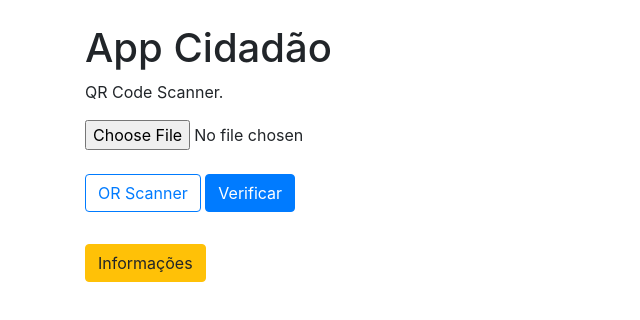
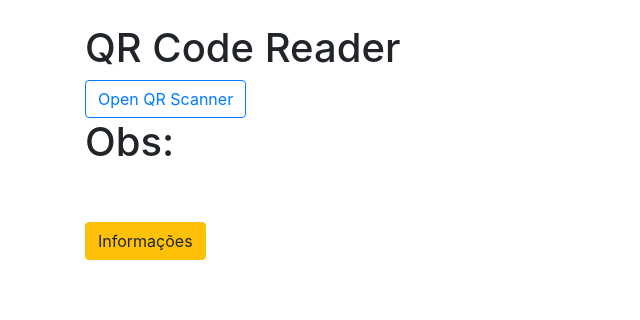
Before and after one commit to MatheusCbrl/SW-App_cidadao, a plain HTML site: page index.html in a window 1280 px wide. Shown: the whole page, without its empty margins (0-640 px from the left). Drawn offline with nearby package versions, Linux system fonts and the light colour scheme.

Commit message:
Add files via upload

```diff
--- a/index.html
+++ b/index.html
@@ -1,5 +1,6 @@
 <!DOCTYPE html>
 <html lang="pt-BR">
+
 <head>
   <meta charset="UTF-8" />
   <meta name="viewport" content="width=device-width, initial-scale=1.0" />
@@ -15,124 +16,73 @@
   <link rel="apple-touch-icon" href="images/icons/icon-388x388.png" />
   <link rel="apple-touch-icon" href="images/icons/icon-512x512.png" />
 
-    <link
-      rel="apple-touch-startup-image"
-      href="images/icons/icon-512x512.png"
-      media="(device-width: 320px) and (device-height: 568px) and (-webkit-device-pixel-ratio: 2) and (orientation: portrait)"
-    />
-    <link
-      rel="apple-touch-startup-image"
-      href="images/icons/icon-930x450.png"
-      media="(device-width: 375px) and (device-height: 667px) and (-webkit-device-pixel-ratio: 2) and (orientation: portrait)"
-    />
-    <link
-      rel="apple-touch-startup-image"
-      href="images/icons/icon-1024x1024.png"
-      media="(device-width: 414px) and (device-height: 736px) and (-webkit-device-pixel-ratio: 3) and (orientation: portrait)"
-    />
-    <link
-      rel="apple-touch-startup-image"
-      href="images/icons/icon-2048x2048.png"
-      media="(device-width: 375px) and (device-height: 812px) and (-webkit-device-pixel-ratio: 3) and (orientation: portrait)"
-    />
+  <link rel="apple-touch-startup-image" href="images/icons/icon-512x512.png"
+    media="(device-width: 320px) and (device-height: 568px) and (-webkit-device-pixel-ratio: 2) and (orientation: portrait)" />
+  <link rel="apple-touch-startup-image" href="images/icons/icon-930x450.png"
+    media="(device-width: 375px) and (device-height: 667px) and (-webkit-device-pixel-ratio: 2) and (orientation: portrait)" />
+  <link rel="apple-touch-startup-image" href="images/icons/icon-1024x1024.png"
+    media="(device-width: 414px) and (device-height: 736px) and (-webkit-device-pixel-ratio: 3) and (orientation: portrait)" />
+  <link rel="apple-touch-startup-image" href="images/icons/icon-2048x2048.png"
+    media="(device-width: 375px) and (device-height: 812px) and (-webkit-device-pixel-ratio: 3) and (orientation: portrait)" />
 
   <meta name="apple-mobile-web-app-status-bar" content="#343a40" />
   <!-- fim ios support -->
   <meta name="theme-color" content="#343a40" />
-    <link
-      rel="stylesheet"
-      href="https://stackpath.bootstrapcdn.com/bootstrap/4.5.2/css/bootstrap.min.css"
-      integrity="sha384-JcKb8q3iqJ61gNV9KGb8thSsNjpSL0n8PARn9HuZOnIxN0hoP+VmmDGMN5t9UJ0Z"
-      crossorigin="anonymous"
-    />
-    <script
-      src="https://code.jquery.com/jquery-3.5.1.slim.min.js"
+  <link rel="stylesheet" href="https://stackpath.bootstrapcdn.com/bootstrap/4.5.2/css/bootstrap.min.css"
+    integrity="sha384-JcKb8q3iqJ61gNV9KGb8thSsNjpSL0n8PARn9HuZOnIxN0hoP+VmmDGMN5t9UJ0Z" crossorigin="anonymous" />
+  <script src="https://code.jquery.com/jquery-3.5.1.slim.min.js"
     integrity="sha384-DfXdz2htPH0lsSSs5nCTpuj/zy4C+OGpamoFVy38MVBnE+IbbVYUew+OrCXaRkfj"
-      crossorigin="anonymous"
-    ></script>
-    <script
-      src="https://cdn.jsdelivr.net/npm/popper.js@1.16.1/dist/umd/popper.min.js"
+    crossorigin="anonymous"></script>
+  <script src="https://cdn.jsdelivr.net/npm/popper.js@1.16.1/dist/umd/popper.min.js"
     integrity="sha384-9/reFTGAW83EW2RDu2S0VKaIzap3H66lZH81PoYlFhbGU+6BZp6G7niu735Sk7lN"
-      crossorigin="anonymous"
-    ></script>
-    <script
-      src="https://stackpath.bootstrapcdn.com/bootstrap/4.5.2/js/bootstrap.min.js"
+    crossorigin="anonymous"></script>
+  <script src="https://stackpath.bootstrapcdn.com/bootstrap/4.5.2/js/bootstrap.min.js"
     integrity="sha384-B4gt1jrGC7Jh4AgTPSdUtOBvfO8shuf57BaghqFfPlYxofvL8/KUEfYiJOMMV+rV"
-      crossorigin="anonymous"
-    ></script>
+    crossorigin="anonymous"></script>
   <script src="./js/app.js"></script>
   <title>App Cidadão</title>
+  <script src="https://rawgit.com/schmich/instascan-builds/master/instascan.min.js"></script>
 </head>
 
 <body>
   <div class="container-table container">
-      <h1>App Cidadão</h1>
-      <p>
-        QR Code Scanner.
-      </p>
-       <input type="file" id="fileInput">
-    <br>
-    <div id="viewer"></div>
-    <br>
-    <button
-      class="btn btn-outline-primary btn-md mb-3"
-      onclick="previewFile()">
-      OR Scanner
-     </button>
-      <button
-      class="btn btn-primary btn-md mb-3"
-      onclick="previewocr()">
-          Verificar
-     </button>
-      <br>
-      <pre id="ocrResult"></pre>
+    <h1>QR Code Reader</h1>
+    <button class="btn btn-outline-primary" onclick="openQRScanner()">Open QR Scanner</button>
+     <br/>
+     <h1>Obs:</h1>
+     <br/>
+     <br/>
+    <script>
+      function openQRScanner() {
+        // Create a new Instascan scanner instance
+        const scanner = new Instascan.Scanner({ video: document.getElementById('preview') });
 
+        // Listen for scan events
+        scanner.addListener('scan', function(content) {
+          // Display the scanned content
+          alert('Scanned QR code: ' + content);
 
+          // Stop scanning
+          scanner.stop();
+        });
 
-
-
-    <script>
-       function previewocr(){
-         const ocrResultDisplay = document.getElementById('ocrResult');
-
-         ocrResultDisplay.textContent = 'Não foi possível realizar o OCR.';
+        // Start scanning
+        Instascan.Camera.getCameras()
+          .then(function(cameras) {
+            if (cameras.length > 0) {
+              scanner.start(cameras[0]); // Use the first camera
+            } else {
+              console.error('No cameras found.');
             }
-        function previewFile() {
-            const fileInput = document.getElementById('fileInput');
-            const viewer = document.getElementById('viewer');
-            viewer.innerHTML = ''; // Limpar conteúdo anterior (se houver).
-
-            const file = fileInput.files[0];
-            if (file) {
-                const fileType = file.type;
-                if (fileType.startsWith('image/')) {
-                    // Visualizar imagem
-                    const imageElement = document.createElement('img');
-                    imageElement.style.maxWidth = '400px';
-                    imageElement.style.maxHeight = '400px';
-                    imageElement.src = URL.createObjectURL(file);
-                    viewer.appendChild(imageElement);
-                } else {
-                    // Visualizar documento
-                    const embedElement = document.createElement('embed');
-                    embedElement.style.width = '100%';
-                    embedElement.style.height = '500px';
-                    embedElement.src = URL.createObjectURL(file);
-                    viewer.appendChild(embedElement);
-                }
-            } else {
-                viewer.innerHTML = 'Nenhum arquivo selecionado.';
-            }
+          })
+          .catch(function(error) {
+            console.error('Error accessing camera:', error);
+          });
       }
     </script>
     <div>
-            <button
-              id="Informacoes"
-              type="button"
-              class="btn btn-warning btn-md mb-3"
-              data-toggle="modal"
-              data-target="#exampleModal"
-            >
+      <button id="Informacoes" type="button" class="btn btn-warning btn-md mb-3" data-toggle="modal"
+        data-target="#exampleModal">
         Informações
       </button>
     </div>
@@ -140,14 +90,8 @@
   </div>
 
   <!-- Modal -->
-        <div
-          class="modal fade"
-          id="exampleModal"
-          tabindex="-1"
-          role="dialog"
-          aria-labelledby="exampleModalLabel"
-          aria-hidden="true"
-        >
+  <div class="modal fade" id="exampleModal" tabindex="-1" role="dialog" aria-labelledby="exampleModalLabel"
+    aria-hidden="true">
     <div class="modal-dialog" role="document">
       <div class="modal-content">
         <div class="modal-header">
@@ -160,16 +104,10 @@
 
         </div>
         <div class="modal-footer">
-                <button
-                  onclick="myFunction()"
-                  class="btn btn-outline-warning">
+          <button onclick="myFunction()" class="btn btn-outline-warning">
             Dark Mode
           </button>
-                <button
-                  type="button"
-                  class="btn btn-danger"
-                  data-dismiss="modal"
-                >
+          <button type="button" class="btn btn-danger" data-dismiss="modal">
             Fechar
           </button>
 
@@ -181,4 +119,5 @@
   </div>
   </div>
 </body>
+
 </html>
```
Lines whose indentation alone changed are shown as unchanged.
